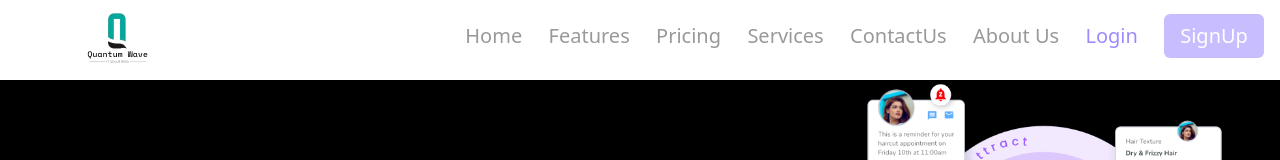
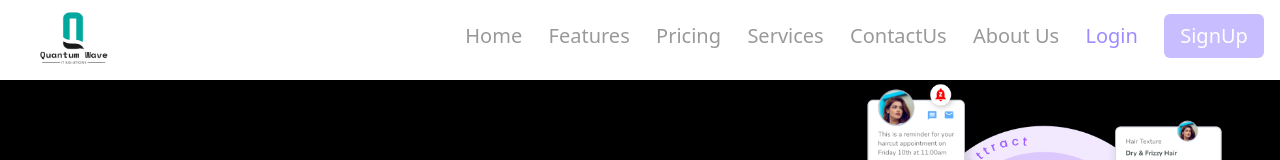
Before and after one commit to QITsolution/QWIT-landing, a React (Create React App) app: page / in a window 1280 px wide. Shown: the top 160 px of the page. Built offline with nearby package versions, Linux system fonts and the light colour scheme.

Commit message:
logo_resize,add_email,rename_cmpName

```diff
--- a/src/components/Footer.jsx
+++ b/src/components/Footer.jsx
@@ -9,9 +9,9 @@ function Footer() {
     "Retain Customers",
   ];
   const contactus = [
-    "Salon It Software Inc. Vijayawada ",
+    "QuantumWaveiT Software Inc. Vijayawada ",
     "Andhra Pradesh.",
-    "contact@salonit.com",
+    "sales.support@quantumwaveit.in",
     "Privacy Policy",
     "Terms & Conditions ",
   ];
@@ -29,7 +29,7 @@ function Footer() {
           <div className="flex flex-col lg:items-start lg:w-full px-4 items-center ">
             <img
               src={require("../assets/logo.png")}
-              className="w-[9rem] h-[8rem]"
+              className="w-[12rem] h-[7rem]"
               alt=""
             />
             <p className="py-4 lg:w-[20rem] w-auto lg:px-0 md:px-20 px-2">
--- a/src/components/NavBar.jsx
+++ b/src/components/NavBar.jsx
@@ -15,8 +15,8 @@ const NavBar = () => {
           <div>
             <img
               alt="icon"
-              className="scale-50"
-              src={require("../assets/logo.png")}></img>
+              src={require("../assets/logo.png")}
+              className="w-[7rem] h-[4rem]"></img>
           </div>
           <div className="h-[5rem] w-[80%] rounded-lg  self-center flex flex-row justify-end items-center">
             <div className="h-[5rem] w-[80%] rounded-lg  self-center flex lex-row justify-between items-center">
```
Also changed, not shown: src/assets/logo.png.
